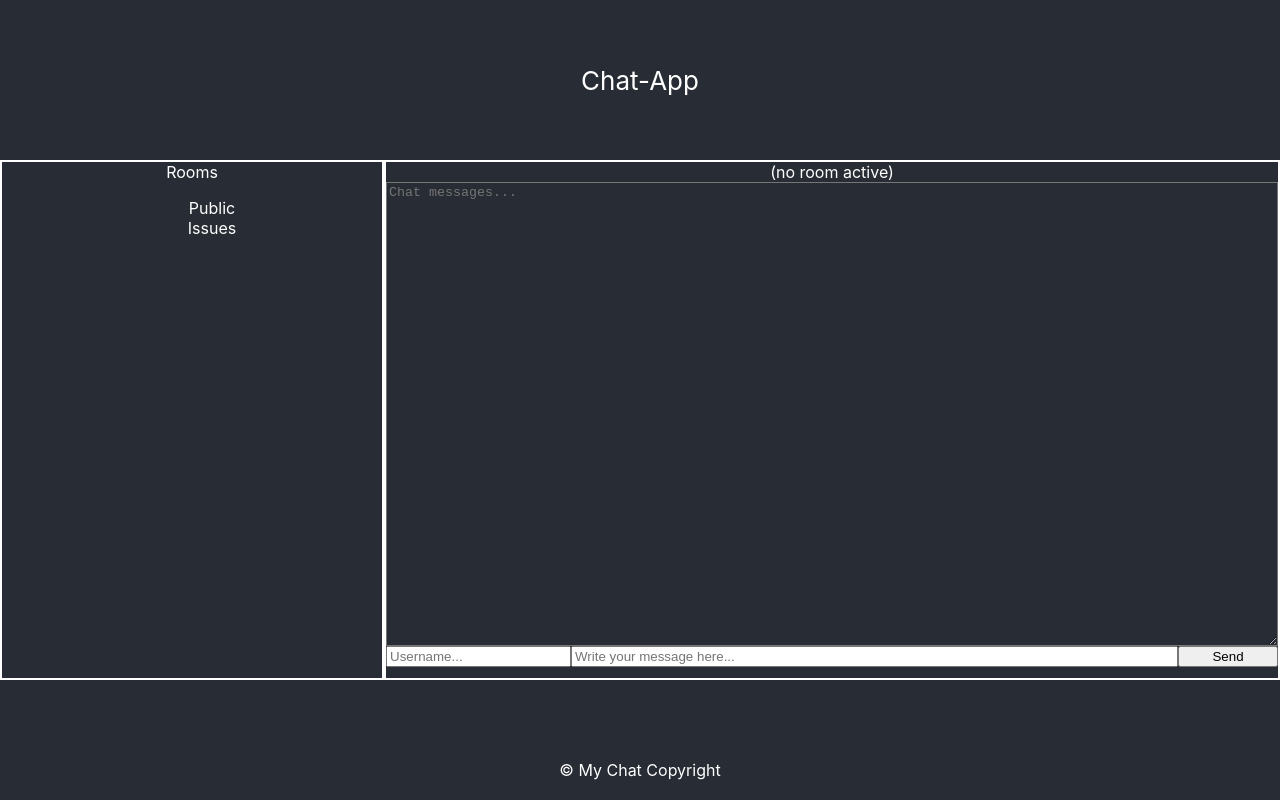
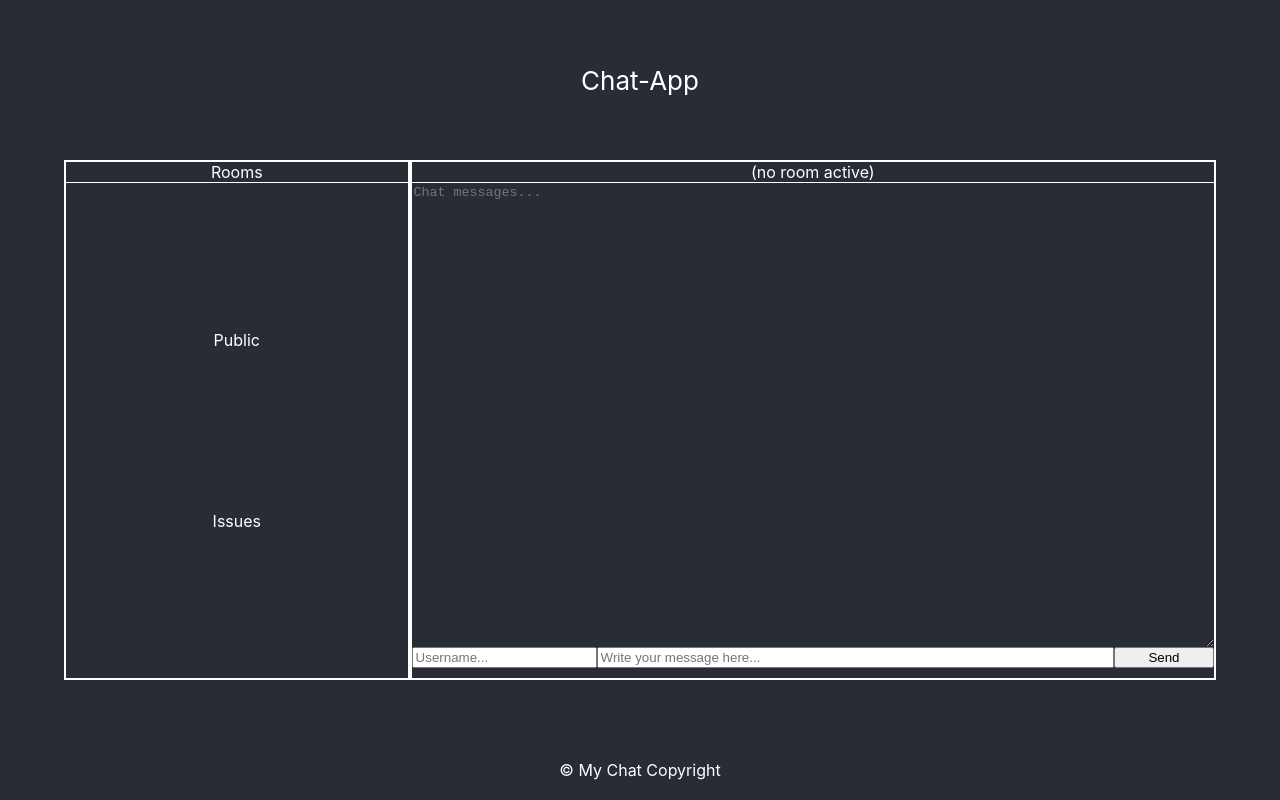
Before and after one commit to FBW-17/chat-react-fullstack-demo, a React (Create React App) app in the folder chat-ui/: page / in a window 1280 px wide. Built offline with nearby package versions, Linux system fonts and the light colour scheme; no server answers.

Commit message:
Cleanup of messages in server.js & UI polishing

```diff
--- a/chat-ui/src/App.css
+++ b/chat-ui/src/App.css
@@ -16,6 +16,7 @@
 
 main {
   height: 65vh;
+  padding: 0 5% 0 5%; /* add some padding left and right */
 }
 
 .errors {
@@ -39,10 +40,26 @@ footer {
 .chat-rooms {
   flex-basis: 30%;
   border: 2px solid white;
+  display: flex;
+  flex-direction: column;
+}
+
+.chat-rooms-title, .active-room-title {
+  border-bottom: 1px solid white;
 }
 
 .chat-rooms ul {
+  flex-grow: 1;
   list-style-type: none;
+  padding: 0;
+  margin: 0;
+  display: flex;
+  flex-direction: column;
+  justify-content: space-evenly;
+}
+
+.chat-rooms ul li {
+  padding: 15px;
 }
 
 .chat-history {
@@ -58,6 +75,7 @@ footer {
   height: 90%;
   color: white;
   background-color: transparent;
+  border: none;
 }
 
 .chat-message {
--- a/chat-ui/src/App.js
+++ b/chat-ui/src/App.js
@@ -1,104 +1,96 @@
 import React, { useState, useEffect, useRef } from 'react';
 import './App.css';
-import io from 'socket.io-client'
+import io from 'socket.io-client';
 
-let socket = io(":8000")
+let socket = io(':8000');
 
 function App() {
-
 	// state: rooms with histories
-  let [rooms, setRooms] = useState([
-    {title: "Public", history: [
-      { msg: "Hello Irina", user: "Rob" },
-      { msg: "Hey Rob", user: "Irina" }
-    ], users: ["Rob", "Irina"]},
-    {title: "Issues", history: [
-      { msg: "Hello to issue channel", user: "Admin" },
-    ], users: ["Admin"]},
-  ])
+	let [ rooms, setRooms ] = useState([
+		{
+			title: 'Public',
+			history: [ { msg: 'Hello Irina', user: 'Rob' }, { msg: 'Hey Rob', user: 'Irina' } ],
+			users: [ 'Rob', 'Irina' ]
+		},
+		{
+			title: 'Issues',
+			history: [ { msg: 'Hello to issue channel', user: 'Admin' } ],
+			users: [ 'Admin' ]
+		}
+	]);
 	// let [activeRoom, setActiveRoom] = useState(rooms[0])
-  let [activeRoom, setActiveRoom] = useState()
-  let [error, setError] = useState("")
+	let [ activeRoom, setActiveRoom ] = useState();
+	let [ error, setError ] = useState('');
 
 	// ref to input chat message
-  let inputMsg = useRef()
-  let inputUser = useRef()
-  let txtChat = useRef()
-
+	let inputMsg = useRef();
+	let inputUser = useRef();
+	let txtChat = useRef();
 
 	// switch room in state
 	const switchRoom = (room) => {
-
 		// join room centrally too
 		let user = inputUser.current.value;
 
-    if(user) {
-      setActiveRoom(room)
-      socket.emit("joinRoom", {room: room.title, user})
-      setError("")
-      console.log(`Switched room to ${room.title}`)
+		if (user) {
+			setActiveRoom(room);
+			socket.emit('joinRoom', { room: room.title, user });
+			setError('');
+			console.log(`Switched room to ${room.title}`);
+		} else {
+			console.log('Please provide a user name before joining');
+			setError('Please provide a user name before joining');
 		}
-    else {
-      console.log("Please provide a user name before joining")
-      setError("Please provide a user name before joining")
-    }
-  }
+	};
 
 	// send message to currently active room
 	const sendMessage = () => {
 		let msg = inputMsg.current.value;
 		let user = inputUser.current.value;
 
-    if(!activeRoom) {
-      console.log("Please join a room first - and state a username")
-      setError("Please join a room first - and state a username")
+		if (!activeRoom) {
+			console.log('Please join a room first - and state a username');
+			setError('Please join a room first - and state a username');
+		} else if (msg && user) {
+			socket.emit('message', { msg, user, room: activeRoom.title });
+			setError('');
+		} else {
+			console.log('Please provide username & message');
+			setError('Please provide username & message');
 		}
-
-    else if(msg && user) {
-      socket.emit("message", { msg, user, room: activeRoom.title })
-      setError("")
-    }
-    else {
-      console.log("Please provide username & message")
-      setError("Please provide username & message")
-    }
-  }
+	};
 
 	// add received message to chat history of given room
-  const addMessageToHistory = ({msg, user, room}) => {
-
+	const addMessageToHistory = ({ msg, user, room }) => {
 		// find room
-    console.log("Attaching message to room: ", room)
+		console.log('Attaching message to room: ', room);
 		// update history state by creating a copy, update it & re-assign it
-    let roomsCopy = [...rooms]
-    let roomFound = roomsCopy.find(currentRoom => currentRoom.title == room)
+		let roomsCopy = [ ...rooms ];
+		let roomFound = roomsCopy.find((currentRoom) => currentRoom.title == room);
 
 		// add message to chat history array of given room
-    if(roomFound) {
-      console.log("Adding message: ", msg)
-      roomFound.history.push({ msg, user, room})
-      setRooms(roomsCopy)
+		if (roomFound) {
+			console.log('Adding message: ', msg);
+			roomFound.history.push({ msg, user, room });
+			setRooms(roomsCopy);
 		}
-  }
+	};
 
 	// connect to socket AFTER first render (=componentDidMount)
 	// fetch rooms and store them into state
 	useEffect(() => {
-
 		// on message receipt: add to state
 		// TODO: read room and add it to history
-    socket.on("message", (objMsg) => {
-      console.log("Socket ID: ", socket.id)
-      console.log("YAAA! Message received: ", objMsg)
-      if(objMsg.user && objMsg.msg) {
-        addMessageToHistory(objMsg)
+		socket.on('message', (objMsg) => {
+			console.log('Socket ID: ', socket.id);
+			console.log('YAAA! Message received: ', objMsg);
+			if (objMsg.user && objMsg.msg) {
+				addMessageToHistory(objMsg);
 				// scroll to end of textarea
 				txtChat.current.scrollTop = txtChat.current.scrollHeight;
 			}
-    })
-  }, [])
-
-
+		});
+	}, []);
 
 	// UI rendering
 	return (
@@ -109,28 +101,35 @@ function App() {
 			<main>
 				<div className="chat">
 					<div className="chat-rooms">
-            Rooms
+						<div className="chat-rooms-title">Rooms</div>
 						<ul>
-            {rooms.map(room => (
-              <li key={room.title} onClick={(e) => switchRoom(room)}>{room.title}</li>
+							{rooms.map((room) => (
+								<li key={room.title} onClick={(e) => switchRoom(room)}>
+									{room.title}
+								</li>
 							))}
 						</ul>
 					</div>
 					<div className="chat-history">
-            <div>{activeRoom ? activeRoom.title : "(no room active)" }</div>
+						<div className="active-room-title">{activeRoom ? activeRoom.title : '(no room active)'}</div>
 						<textarea
-                autoComplete="off" placeholder="Chat messages..."
-                readOnly ref={txtChat}
-              value={activeRoom &&
-                activeRoom.history.map(entry => (
-                  `${entry.user}: ${entry.msg}`
-                )).join("\n")
-              } />
+							autoComplete="off"
+							placeholder="Chat messages..."
+							readOnly
+							ref={txtChat}
+							value={
+								activeRoom &&
+								activeRoom.history.map((entry) => `${entry.user}: ${entry.msg}`).join('\n')
+							}
+						/>
 						<div className="chat-message">
-                <input placeholder="Username..."
-                  autoComplete="off" type="text" id="user"  ref={inputUser} />
-                <input placeholder="Write your message here..."
-                  autoComplete="off" type="text" id="message" ref={inputMsg}
+							<input placeholder="Username..." autoComplete="off" type="text" id="user" ref={inputUser} />
+							<input
+								placeholder="Write your message here..."
+								autoComplete="off"
+								type="text"
+								id="message"
+								ref={inputMsg}
 							/>
 							<button onClick={sendMessage}>Send</button>
 						</div>
```
Also changed, not shown: 1 other file (tests, documents, lock files or other folders). Lines whose indentation alone changed are shown as unchanged.
